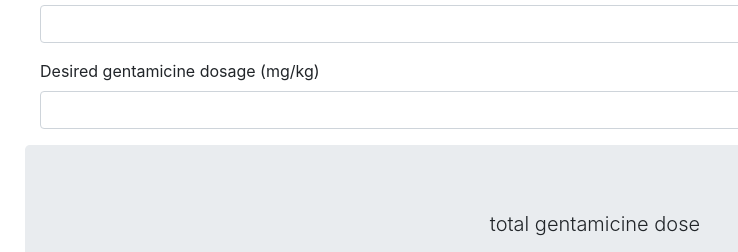
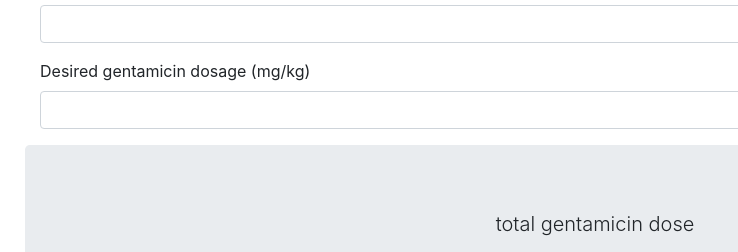
Before and after one commit to lisannekrens/gentop, a plain HTML site: page index.html in a window 1280 px wide. Shown: the part 405-657 px from the top of the page, 45-783 px from the left. Drawn offline with Linux system fonts and the light colour scheme.

Commit message:
Fix gentamicin spelling.

```diff
--- a/index.html
+++ b/index.html
@@ -42,7 +42,7 @@
                 </select>
               </div>
               <div class="form-group">
-                <label for="dosage">Desired gentamicine dosage (mg/kg)</label>
+                <label for="dosage">Desired gentamicin dosage (mg/kg)</label>
                 <select v-model="input.dosage" id="dosage" class="form-control" aria-describedby="dosageHelp">
                   <option value="3">3 mg/kg</option>
                   <option value="5">5 mg/kg</option>
@@ -54,7 +54,7 @@
         </div>
         <div class="row jumbotron">
           <div class="col-12 text-center">
-            <p class="lead">total gentamicine dose</p>
+            <p class="lead">total gentamicin dose</p>
             <h1>{{formatNumber(dose,0)}} mg</h1>
           </div>
         </div>
```
Also changed, not shown: 1 other file.
